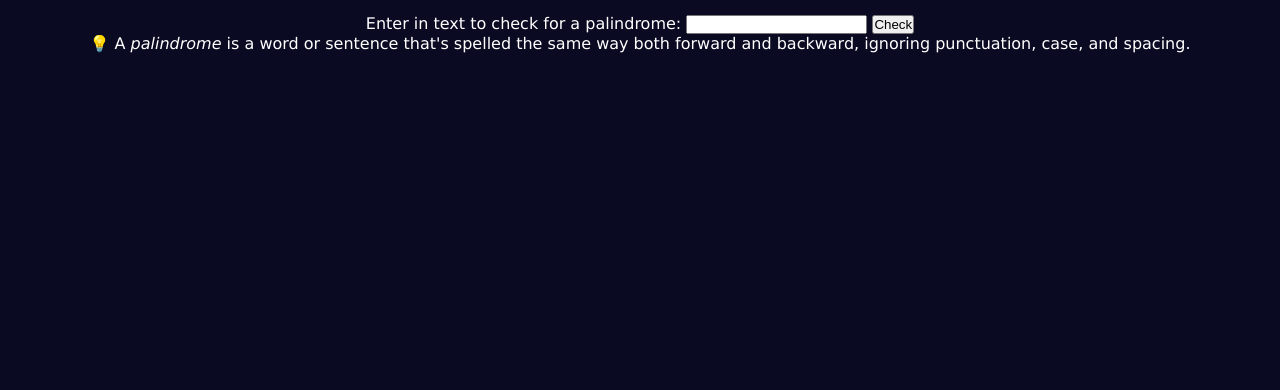
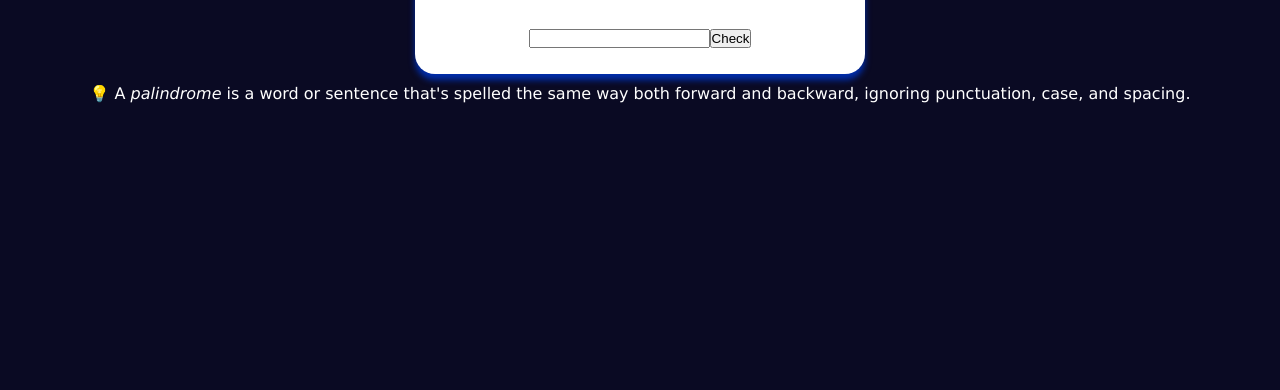
Before and after one commit to Erikote04/Palindrome-Checker, a plain HTML site: page index.html in a window 1280 px wide. Shown: the part 410-800 px from the top of the page. Drawn offline with Linux system fonts and the light colour scheme.

Commit message:
[Styles] Palindrome div

```diff
--- a/styles.css
+++ b/styles.css
@@ -26,3 +26,19 @@ body {
     text-align: center;
     font-size: 2.5rem;
 }
+
+.palindrome-div {
+    width: min(100vw, 450px);
+    min-height: 100px;
+    margin: 10px 0;
+    padding: 20px;
+
+    display: flex;
+    align-items: center;
+    justify-content: center;
+    flex-wrap: wrap;
+
+    border-radius: 20px;
+    background-color: #ffffff;
+    box-shadow: 0 6px 6px #002ead;
+}
```
